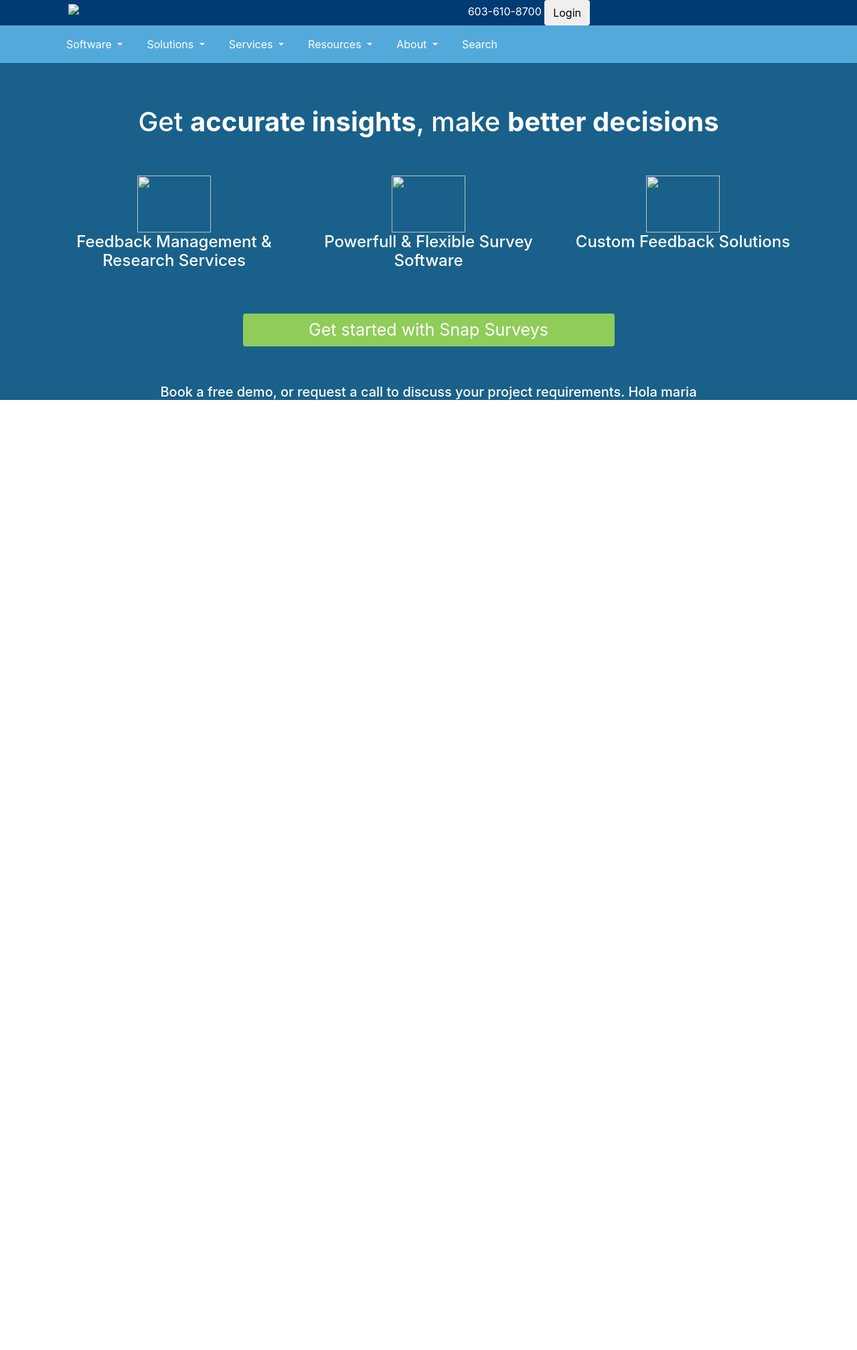
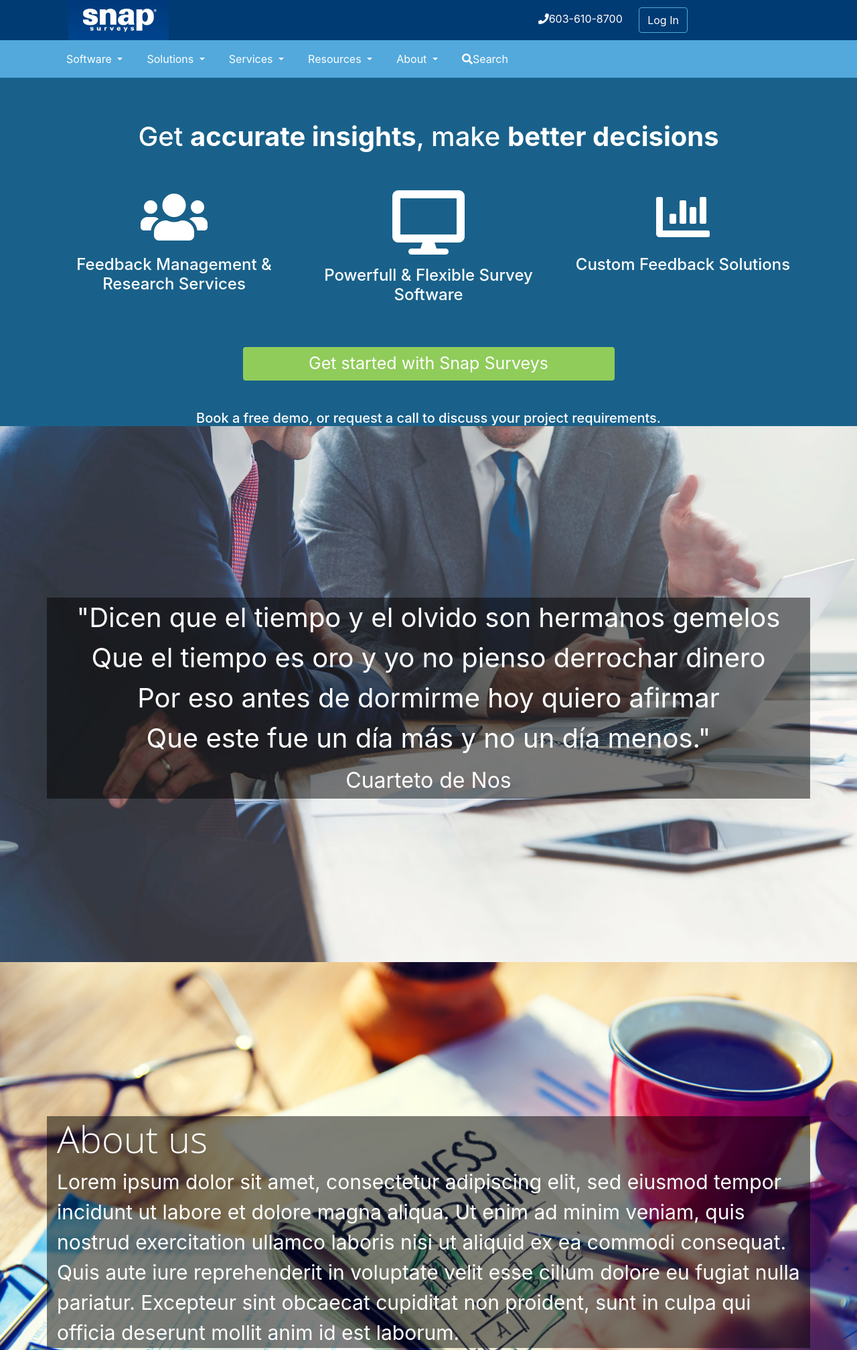
Before and after one commit to MariaFernandaMF/Proyecto1, a plain HTML site: page index.html in a window 1280 px wide. Shown: the top 2015 px of the page at 67% size. Before the commit the page ends 800 px from the top, so only its background shows below. Drawn offline with nearby package versions, Linux system fonts and the light colour scheme.

Commit message:
add paralax effect

```diff
--- a/index.html
+++ b/index.html
@@ -1,4 +1,3 @@
-
 <!DOCTYPE html>
 <html lang="en">
 	<head>
@@ -10,6 +9,8 @@
 		<!-- Bootstrap CSS-->
 		<link rel="stylesheet" href="https://stackpath.bootstrapcdn.com/bootstrap/4.1.0/css/bootstrap.min.css" integrity="sha384-9gVQ4dYFwwWSjIDZnLEWnxCjeSWFphJiwGPXr1jddIhOegiu1FwO5qRGvFXOdJZ4" crossorigin="anonymous">
 
+		<!-- Font Awesome -->
+		<link rel="stylesheet" href="https://use.fontawesome.com/releases/v5.0.10/css/all.css" integrity="sha384-+d0P83n9kaQMCwj8F4RJB66tzIwOKmrdb46+porD/OvrJ+37WqIM7UoBtwHO6Nlg" crossorigin="anonymous">
 		<title></title>
 	</head>
 	<style type="text/css">
@@ -18,7 +19,7 @@
 			width: 150px;
 		}
 
-		.myheader {
+		.myHeader {
 			padding-left: 8%;
 			background-color: #003b73;
 			color: white;
@@ -29,7 +30,7 @@
 				background-color: #53a9dc;
 		}
 
-		.navbar a{
+		.navbar li > a{
 				color: white !important;
 		}
 		.navbar-nav {
@@ -42,15 +43,22 @@
 		    margin-left: 20px;
 		}
 
-		.buttom1 {
+		.button1 {
 			margin-left: 20px;
+			color: white;
+			border-color: #53a9dc;
 		}
 
-		.mysection1 {
+		.button1:hover {
+			background: #53a9dc;
+			border:none;
+		}
+
+		.mySection1 {
 			padding-top: 5%;
 		}
 
-		.mysection2 {
+		.mySection2 {
 			margin-top: 5%;
 		}
 
@@ -88,7 +96,8 @@
 		}
 
 		h5 {
-			margin-top: 5%;
+			margin-top: 4%;
+			margin-bottom: 0;
 		}
 
 		.mainContainer {
@@ -96,17 +105,129 @@
 			color: white;
 		}
 
+		.align-self-center {
+			padding-left: 120px;
+		}
+
+		h4 {
+			margin-top: 5%;
+		}
+
+		.parallax1 {
+			/* The image used */
+		    background-image: url('B_Business_Management_banner_template_01.jpg');
+
+		    /* Full height */
+		    height: 800px;
+
+		    /* Create the parallax scrolling effect */
+		    background-attachment: fixed;
+		    background-position: center;
+		    background-repeat: no-repeat;
+		    background-size: cover;
+
+		}
+
+		.content1 {
+			/* Text */
+			font-family: ;
+			font-size: 40px;
+			color: white;
+			text-align: center;
+			padding-top: 20%;
+		}
+
+		.color1{
+			background-color: rgba(0,0,0,0.5);
+		}
+
+		.parallax2 {
+			/* The image used */
+		    background-image: url('business.jpg');
+
+		    /* Full height */
+		    height: 800px;
+
+		    /* Create the parallax scrolling effect */
+		    background-attachment: fixed;
+		    background-position: center;
+		    background-repeat: no-repeat;
+		    background-size: cover;
+		}
+
+		.content2 {
+			/* Text */
+			font-family: ;
+			font-size: 30px;
+			color: white;
+			text-align: left;
+			padding-top: 18%;
+		}
+
+		.color2{
+			background-color: rgba(0,0,0,0.5);
+		}
+
+		.color2 h1 {
+			font-family: 'open Sans', sans-serif;
+		}
+
+		.parallax3 {
+			/* The image used */
+		    background-image: url('business_executive_acer_img.jpg');
+
+		    /* Full height */
+		    height: 800px;
+
+		    /* Create the parallax scrolling effect */
+		    background-attachment: fixed;
+		    background-position: center;
+		    background-repeat: no-repeat;
+		    background-size: cover;
+
+		}
+
+		.content3 {
+
+		}
+
+		footer {
+
+		    background-color: #1a1b1d;
+			position: relative;
+			height:500px;
+		}
+
+		.content1Footer {
+			position: absolute;
+			background:#262729;
+			width: 40%;
+			left: 30%;
+			top: 15%;
+		}
+
+		.content2Footer {
+			position:absolute;
+			background-image: url('Slide.jpg');
+			background-position: center;
+		    background-repeat: no-repeat;
+		    background-size: cover;
+			top:50%;
+			height: 200px;
+			width:100%;
+		}
+
 	</style>
 	<body>
 		<!-- Header -->
-		<div class="container-fluid myheader">
+		<div class="container-fluid myHeader">
 			<div class="row">
 				<div class="col-sm-6 col-md-6 col-lg-6">
-					<img class="logo" src="logo.png">
+					<img class="logo" src="Logo.png">
 				</div>
-				<div class="col-sm-3 col-md-3 col-lg-3 col align-self-center">
-					<span>603-610-8700</span>
-		    		<button class="btn btn-outline-default my-2 my-sm-0" type="submit">Login</button>
+				<div class="col-sm-4 col-md-4 col-lg-4 col align-self-center">
+					<i class="fas fa-phone"></i><span>603-610-8700</span>
+					<button type="button" class=" btn btn-outline-primary button1">Log In</button>
 				</div>
 			</div>
 		</div>
@@ -180,7 +301,7 @@
 
 		       <li class="nav-item">
 			        <a class="nav-link" href="#">
-			          Search
+			          <i class="fas fa-search"></i>Search
 			        </a>
 		    	</li>
 
@@ -188,37 +309,79 @@
 		  </div>
 		</nav>
 
-		<!-- Main -->
+		<!-- Section -->
 		<div class="mainContainer">
 			<!-- Section 1 -->
-			<div class="container-fluid mysection1">
+			<div class="container-fluid mySection1">
 				<h1 class="text-center">Get <strong>accurate insights</strong>, make <strong>better decisions</strong></h1>
 			</div>
 
 			<!-- Section 2 -->
 			<section class="container">
-				<div class="row mysection2">
+				<div class="row mySection2">
 					<div class="col-sm-4 col-md-4 col-lg-4 iconContainer">
-						<img src="imagen 1.jpg">
+						<i class="fas fa-users fa-5x"></i>
 						<h4>Feedback Management & Research Services</h4>
 					</div>
 					<div class="col-sm-4 col-md-4 col-lg-4 iconContainer">
-						<img src="imagen 2.jpg">
+						<i class="fas fa-desktop fa-6x"></i>
 						<h4>Powerfull & Flexible Survey Software</h4>
 					</div>
 					<div class="col-sm-4 col-md-4 col-lg-4 iconContainer">
-						<img src="imagen 3.jpg">
+						<i class="fas fa-chart-bar fa-5x"></i>
 						<h4>Custom Feedback Solutions</h4>
 					</div>
 				</div>
 				<div class="startedButton">
 	      			<button class="btn btn-outline-success my-2 my-sm-0 " type="submit">Get started with Snap Surveys</button>
 	   				<h5>
-	   					Book a free demo, or request a call to discuss your project requirements. Hola maria
+	   					Book a free demo, or request a call to discuss your project requirements.
 	   				</h5>
 				</div>
 			</section>
 		</div>
+
+		<!-- Parallax 1 -->
+		<div class="parallax1">
+			<div class="content1">
+				<div class="container color1">"Dicen que el tiempo y el olvido son hermanos gemelos</br>
+				Que el tiempo es oro y yo no pienso derrochar dinero</br>
+				Por eso antes de dormirme hoy quiero afirmar</br>
+				Que este fue un día más y no un día menos."</br>
+				<small>Cuarteto de Nos</small>
+				</div>
+			</div>
+		</div>
+
+		<!-- Parallax 2 -->
+		<div class="parallax2">
+			<div class="content2">
+				<div class="container color2"><h1 class="display-4">About us</h1>
+				Lorem ipsum dolor sit amet, consectetur adipiscing elit, sed eiusmod tempor incidunt ut labore et dolore magna aliqua.
+				Ut enim ad minim veniam, quis nostrud exercitation ullamco laboris nisi ut aliquid ex ea commodi consequat. Quis aute iure
+				reprehenderit in voluptate velit esse cillum dolore eu fugiat nulla pariatur. Excepteur sint obcaecat cupiditat non proident,
+				sunt in culpa qui officia deserunt mollit anim id est laborum.</p>
+				</div>
+			</div>
+		</div>
+
+		<!-- Parallax 3 -->
+		<div class="parallax3">
+			<div class="content3">
+
+			</div>
+		</div>
+
+		<!-- Footer -->
+		<footer class="container-fluid">
+			<div class="content1Footer">
+				Lorem ipsum dolor sit amet, consectetur adipiscing elit, sed eiusmod tempor incidunt ut labore et dolore magna aliqua.
+				Ut enim ad minim veniam, quis nostrud exercitation ullamco laboris nisi ut aliquid ex ea commodi consequat. Quis aute iure
+				reprehenderit in voluptate velit esse cillum dolore eu fugiat nulla pariatur. Excepteur sint obcaecat cupiditat non proident,
+				sunt in culpa qui officia deserunt mollit anim id est laborum.
+			</div>
+			<div class="content2Footer"></div>
+		</footer>
 
 		<!-- JS, Popper.js, and jQuery -->
 		<script src="https://code.jquery.com/jquery-3.3.1.slim.min.js" integrity="sha384-q8i/X+965DzO0rT7abK41JStQIAqVgRVzpbzo5smXKp4YfRvH+8abtTE1Pi6jizo" crossorigin="anonymous"></script>
```
Also changed, not shown: B_Business_Management_banner_template_01.jpg (added), Logo.png (added), Slide.jpg (added), business.jpg (added), business_executive_acer_img.jpg (added).
